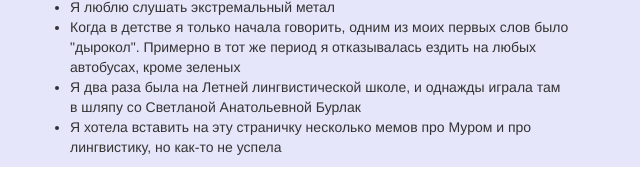
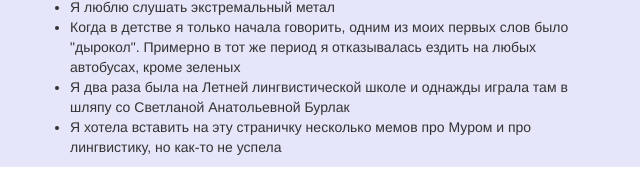
Before and after one commit to mawtod/lingdata, a plain HTML site: page mywebpage/index.html in a window 1280 px wide. Shown: the part 792-986 px from the top of the page, 340-980 px from the left. Drawn offline with nearby package versions, Linux system fonts and the light colour scheme.

Commit message:
Update index.html

```diff
--- a/mywebpage/index.html
+++ b/mywebpage/index.html
@@ -88,7 +88,7 @@
 						    <li>Я люблю слушать экстремальный метал</li>
 						    <li>Когда в детстве я только начала говорить, одним из моих первых слов было "дырокол".
 							Примерно в тот же период я отказывалась ездить на любых автобусах, кроме зеленых</li>
-							<li>Я два раза была на Летней лингвистической школе, и однажды играла там в шляпу со Светланой Анатольевной Бурлак</li>
+							<li>Я два раза была на Летней лингвистической школе и однажды играла там в шляпу со Светланой Анатольевной Бурлак</li>
 						    <li>Я хотела вставить на эту страничку несколько мемов про Муром и про лингвистику, но как-то не успела</li>
 						</ul>
 					</article>
```
